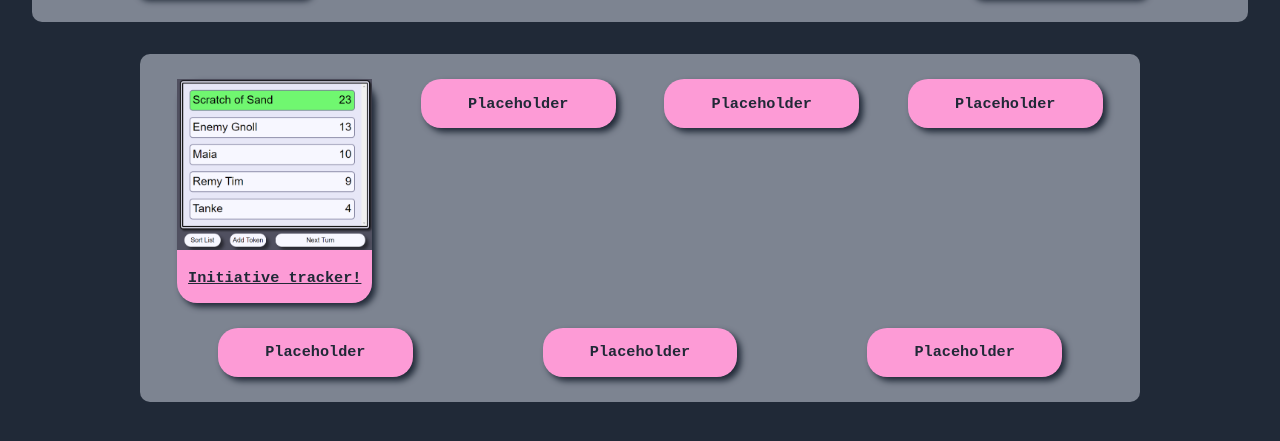
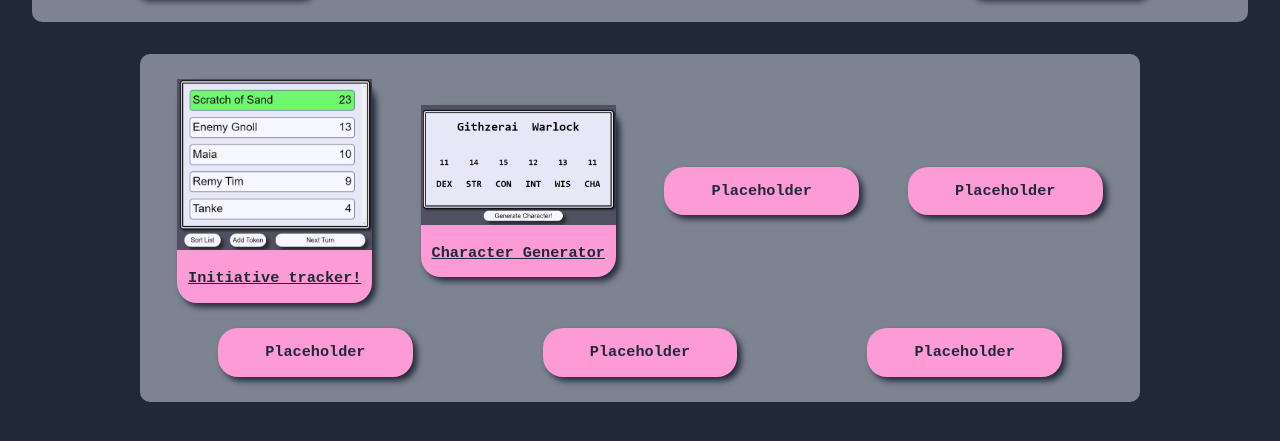
Before and after one commit to DinkieShy/website, a plain HTML site: page index.html in a window 1280 px wide. Shown: the part 169-610 px from the top of the page. Drawn offline with nearby package versions, Linux system fonts and the light colour scheme.

Commit message:
Character gen link

```diff
--- a/css/main.css
+++ b/css/main.css
@@ -62,6 +62,7 @@
 	justify-content: space-around;
 	margin-left: auto;
 	margin-right: auto;
+	align-items: center;
 }
 
 .quick{
--- a/index.html
+++ b/index.html
@@ -27,9 +27,10 @@
 				<h3>Initiative tracker!</h3>
 			</div>
 		</a>
-		<a class="quick">
+		<a class="quick" href="tools/CharacterGenerator/index.html">
 			<div class="quickContent">
-				<h3>Placeholder</h3>
+				<img src="./assets/characterGenThumb.PNG">
+				<h3>Character Generator</h3>
 			</div>
 		</a>
 		<a class="quick">
```
